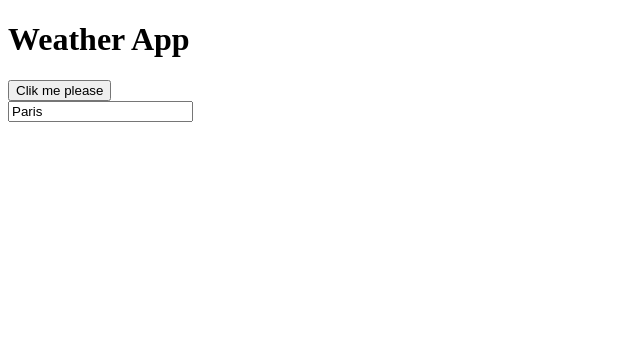
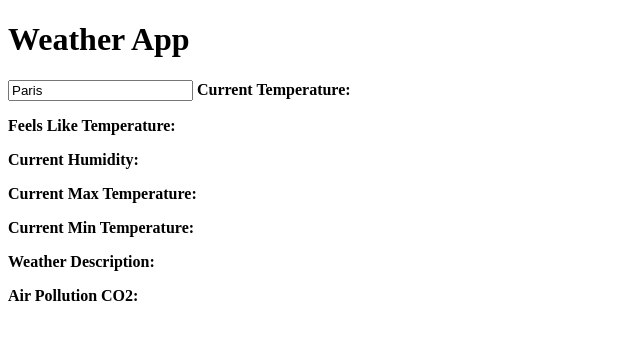
Before and after one commit to kalebers/weather_app, a Flask app: page / in a window 1280 px wide. Shown: the top 340 px of the page, without its empty margins (0-640 px from the left). Run offline with Flask 3, Linux system fonts and the light colour scheme; data that the repository does not hold is empty.

Commit message:
fixes on frontend liks and data (#8)

```diff
--- a/src/templates/index.html
+++ b/src/templates/index.html
@@ -7,12 +7,38 @@
 </head>
 <body>
     <h1>Weather App</h1>
-    <button onClick = "alert ('Hello')">Clik me please</button>
-    <div x-data = "weather" x-cloak>
-        <input type = "text" name = "search" x-model.debounce.500ms = "search"></input>
-        <p x-text = "current_weather.main.temp"></p>
-        <p x-text = "current_weather.main.feels_like"></p>
-        <p x-text = "current_weather.air_pollution.list.0.components"></p>
+    <div x-data="weather" x-cloak>
+        <input type="text" name="search" x-model.debounce.500ms="search" placeholder="Enter location"></input>
+
+        <!-- Label for Current Temperature -->
+        <style>
+            label {
+                font-weight: bold;
+                margin-right: 10px;
+            }
+        </style>
+        <label>Current Temperature:</label>
+        <p x-text="current_weather.main.temp"></p>
+
+        <!-- Label for Feels Like Temperature -->
+        <label>Feels Like Temperature:</label>
+        <p x-text="current_weather.main.feels_like"></p>
+
+        <label>Current Humidity:</label>
+        <p x-text="current_weather.main.humidity"></p>
+
+        <label>Current Max Temperature:</label>
+        <p x-text="current_weather.main.temp_max"></p>
+
+        <label>Current Min Temperature:</label>
+        <p x-text="current_weather.main.temp_min"></p>
+
+        <label>Weather Description:</label>
+        <p x-text="current_weather.weather[0].description"></p>
+
+        <!-- Label for Air Pollution CO2 -->
+        <label>Air Pollution CO2:</label>
+        <p x-text="current_weather.air_pollution.list[0].components.co"></p>
     </div>
 </body>
 <script>
```
Also changed, not shown: src/templates/current.html (deleted, +0 -15 lines), src/templates/forecast.html (deleted, +0 -17 lines), src/templates/forecast_data.html (deleted, +0 -18 lines), src/templates/weather.html (deleted, +0 -27 lines), CHANGELOG.md.
